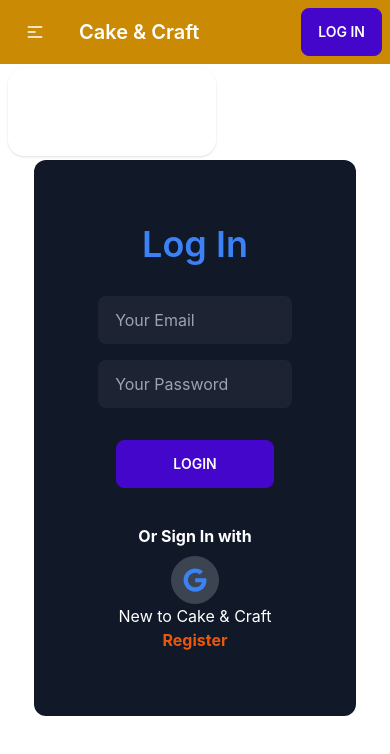
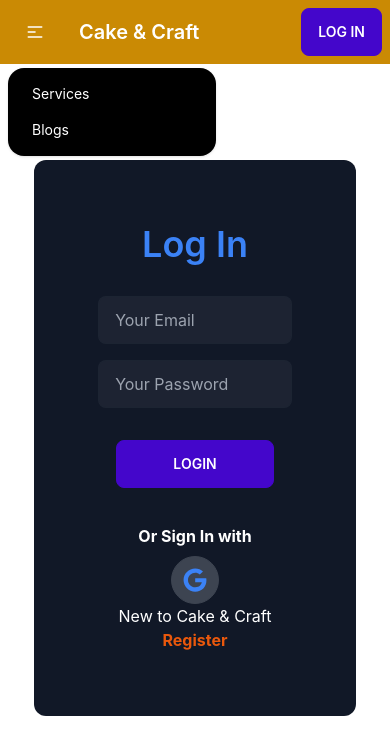
Before and after one commit to sorwartalukder/cake-and-craft, a React (Create React App) app: page /login in a window 390 px wide. Both pictures are taken after a click on the label 35 px from the left and 32 px from the top of the page. Shown: the top 754 px of the page. Built offline with nearby package versions, Linux system fonts and the light colour scheme; no server answers.

Commit message:
solve bug

```diff
--- a/src/pages/Login/Login.js
+++ b/src/pages/Login/Login.js
@@ -24,6 +24,7 @@
         login(email, password)
             .then(result => {
                 const user = result.user;
+                navigate(from, { replace: true })
             })
             .catch((error) => {
                 // const errorMessage = error.message;
--- a/src/pages/shared/Header/Header.js
+++ b/src/pages/shared/Header/Header.js
@@ -48,14 +48,14 @@
                         <label tabIndex={0} className="btn btn-ghost lg:hidden">
                             <svg xmlns="http://www.w3.org/2000/svg" className="h-5 w-5" fill="none" viewBox="0 0 24 24" stroke="currentColor"><path strokeLinecap="round" strokeLinejoin="round" strokeWidth="2" d="M4 6h16M4 12h8m-8 6h16" /></svg>
                         </label>
-                        <ul tabIndex={0} className="menu menu-compact dropdown-content mt-3 p-2 shadow bg-base-100 rounded-box w-52">
+                        <ul tabIndex={0} className="menu menu-compact dropdown-content mt-3 p-2 shadow rounded-box w-52 bg-black">
                             {navLink}
                         </ul>
                     </div>
                     <Link className="btn btn-ghost normal-case text-xl" to='/'>Cake & Craft</Link>
                 </div>
                 <div className="navbar-center hidden lg:flex">
-                    <ul className="menu menu-horizontal p-0">
+                    <ul className="menu menu-horizontal p-0 ">
                         {navLink}
                     </ul>
                 </div>
```
